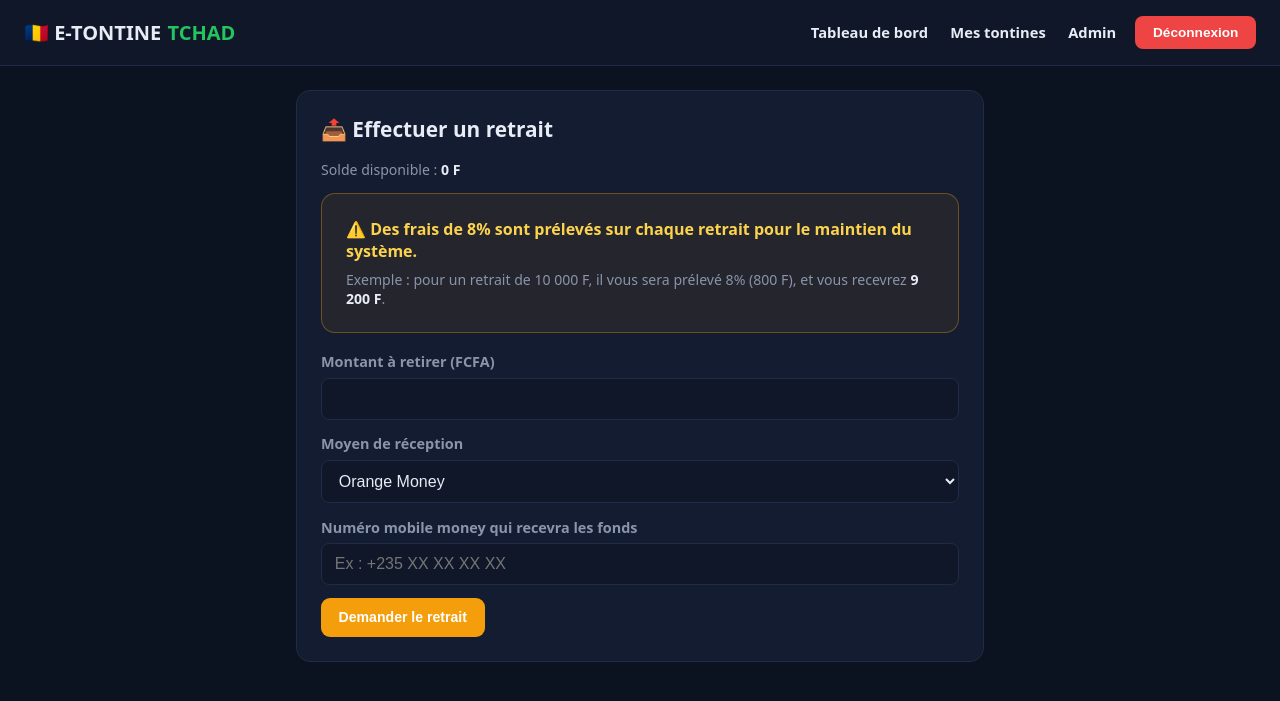
After one commit to metheraste-lang/etontine-django, a Django app: page /portefeuille/retrait/ in a window 1280 px wide. The commit adds this page. Shown: the top 701 px of the page. Run offline with Django 5.2, Linux system fonts and the light colour scheme; the visitor is signed in with stand-in values (Sample User, id 1).

Commit message:
Ajout portefeuille (depot/retrait), tontines individuelles/collectives, code invitation

```diff
--- a/comptes/models.py
+++ b/comptes/models.py
@@ -22,6 +22,7 @@ class Utilisateur(AbstractUser):
         help_text="Numéro de téléphone (ex: +235 XX XX XX XX)",
     )
     role = models.CharField(max_length=20, choices=ROLES, default=ROLE_MEMBRE)
+    solde = models.DecimalField(max_digits=12, decimal_places=2, default=0, help_text="Solde disponible en FCFA")
     date_creation = models.DateTimeField(auto_now_add=True)
 
     @property
--- /dev/null
+++ b/templates/tontines/retirer.html
@@ -0,0 +1,49 @@
+{% extends "base.html" %}
+{% block titre %}Retrait — E-Tontine Tchad{% endblock %}
+{% block contenu %}
+<div class="card">
+    <h2>📤 Effectuer un retrait</h2>
+    <p class="muted">Solde disponible : <strong style="color: var(--text);">{{ user.solde }} F</strong></p>
+
+    <div class="card" style="background: rgba(245,158,11,0.08); border-color: rgba(245,158,11,0.35); margin-bottom:0;">
+        <p style="margin:0; font-weight:700; color:#fcd34d;">⚠️ Des frais de {{ frais_pourcent }}% sont prélevés sur chaque retrait pour le maintien du système.</p>
+        <p class="muted" style="margin:0.5rem 0 0;">
+            Exemple : pour un retrait de 10 000 F, il vous sera prélevé {{ frais_pourcent }}% (800 F), et vous recevrez <strong style="color: var(--text);">9 200 F</strong>.
+        </p>
+    </div>
+
+    <form method="post" style="margin-top:1.2rem;">
+        {% csrf_token %}
+        <label for="montant">Montant à retirer (FCFA)</label>
+        <input type="number" step="0.01" min="1" name="montant" id="montant" oninput="recalculer()" required>
+
+        <div id="apercu" class="muted" style="margin-top:0.6rem; font-size:0.85rem;"></div>
+
+        <label for="moyen_paiement">Moyen de réception</label>
+        <select name="moyen_paiement" id="moyen_paiement" required>
+            {% for valeur, libelle in moyens %}
+            <option value="{{ valeur }}">{{ libelle }}</option>
+            {% endfor %}
+        </select>
+
+        <label for="numero_reception">Numéro mobile money qui recevra les fonds</label>
+        <input type="text" name="numero_reception" id="numero_reception" placeholder="Ex : +235 XX XX XX XX" required>
+
+        <div class="btn-row"><button type="submit" class="btn-amber">Demander le retrait</button></div>
+    </form>
+</div>
+
+<script>
+    function recalculer() {
+        const montant = parseFloat(document.getElementById('montant').value) || 0;
+        const frais = Math.round(montant * {{ frais_pourcent }} / 100 * 100) / 100;
+        const net = Math.round((montant - frais) * 100) / 100;
+        const apercu = document.getElementById('apercu');
+        if (montant > 0) {
+            apercu.innerHTML = 'Frais (' + {{ frais_pourcent }} + '%) : <strong style="color:#fcd34d;">' + frais + ' F</strong> — Montant net à recevoir : <strong style="color:#86efac;">' + net + ' F</strong>';
+        } else {
+            apercu.innerHTML = '';
+        }
+    }
+</script>
+{% endblock %}
--- a/tontines/urls.py
+++ b/tontines/urls.py
@@ -7,5 +7,14 @@ urlpatterns = [
     path('tontines/<int:tontine_id>/', views.detail_tontine, name='detail_tontine'),
     path('tontines/<int:tontine_id>/rejoindre/', views.rejoindre_tontine, name='rejoindre_tontine'),
     path('tontines/<int:tontine_id>/nouveau-cycle/', views.creer_cycle, name='creer_cycle'),
+    path('tontines/rejoindre-code/', views.rejoindre_par_code, name='rejoindre_par_code'),
     path('cycles/<int:cycle_id>/', views.detail_cycle, name='detail_cycle'),
+
+    path('portefeuille/depot/', views.deposer, name='deposer'),
+    path('portefeuille/retrait/', views.retirer, name='retirer'),
+
+    path('admin-tontine/depots/<int:depot_id>/valider/', views.valider_depot, name='valider_depot'),
+    path('admin-tontine/depots/<int:depot_id>/rejeter/', views.rejeter_depot, name='rejeter_depot'),
+    path('admin-tontine/retraits/<int:retrait_id>/valider/', views.valider_retrait, name='valider_retrait'),
+    path('admin-tontine/retraits/<int:retrait_id>/rejeter/', views.rejeter_retrait, name='rejeter_retrait'),
 ]
--- a/tontines/views.py
+++ b/tontines/views.py
@@ -1,14 +1,20 @@
 import datetime
+from decimal import Decimal, ROUND_HALF_UP
 
 from django.contrib import messages
-from django.contrib.auth.decorators import login_required
+from django.contrib.auth.decorators import login_required, user_passes_test
 from django.shortcuts import render, redirect, get_object_or_404
+from django.utils import timezone
 
-from .models import Tontine, Adhesion, Cycle, Cotisation
+from .models import Tontine, Adhesion, Cycle, Cotisation, Depot, Retrait, MOYENS_MOBILE_MONEY, FRAIS_RETRAIT_POURCENT
 
 
 def _peut_gerer_tontine(user, tontine):
     return user == tontine.createur or user.est_administrateur
+
+
+def _est_admin(user):
+    return user.is_authenticated and user.est_administrateur
 
 
 def _designer_beneficiaire(tontine, numero_cycle):
@@ -49,6 +55,7 @@ def creer_tontine(request):
         description = request.POST.get('description', '').strip()
         montant = request.POST.get('montant_cotisation')
         frequence = request.POST.get('frequence', Tontine.FREQUENCE_MENSUELLE)
+        type_tontine = request.POST.get('type_tontine', Tontine.TYPE_COLLECTIVE)
 
         if not nom or not montant:
             messages.error(request, "Le nom et le montant de cotisation sont obligatoires.")
@@ -56,13 +63,46 @@ def creer_tontine(request):
             tontine = Tontine.objects.create(
                 nom=nom, description=description,
                 montant_cotisation=montant, frequence=frequence,
+                type_tontine=type_tontine,
                 createur=request.user,
             )
             Adhesion.objects.create(tontine=tontine, utilisateur=request.user, ordre_tirage=1)
-            messages.success(request, f"La tontine « {tontine.nom} » a été créée.")
+            if type_tontine == Tontine.TYPE_INDIVIDUELLE:
+                messages.success(request, f"Votre tontine individuelle « {tontine.nom} » a été créée.")
+            else:
+                messages.success(
+                    request,
+                    f"La tontine « {tontine.nom} » a été créée. Code d'invitation : {tontine.code_invitation}"
+                )
             return redirect('detail_tontine', tontine_id=tontine.id)
 
-    return render(request, 'tontines/creer.html', {'frequences': Tontine.FREQUENCES})
+    return render(request, 'tontines/creer.html', {
+        'frequences': Tontine.FREQUENCES,
+        'types': Tontine.TYPES,
+    })
+
+
+@login_required
+def rejoindre_par_code(request):
+    if request.method == 'POST':
+        code = request.POST.get('code', '').strip().upper()
+        tontine = Tontine.objects.filter(
+            code_invitation=code, statut=Tontine.STATUT_ACTIVE, type_tontine=Tontine.TYPE_COLLECTIVE,
+        ).first()
+
+        if not tontine:
+            messages.error(request, "Aucune tontine collective active ne correspond à ce code.")
+            return redirect('liste_tontines')
+
+        if Adhesion.objects.filter(tontine=tontine, utilisateur=request.user).exists():
+            messages.info(request, "Vous êtes déjà membre de cette tontine.")
+        else:
+            prochain_ordre = tontine.adhesions.count() + 1
+            Adhesion.objects.create(tontine=tontine, utilisateur=request.user, ordre_tirage=prochain_ordre)
+            messages.success(request, f"Vous avez rejoint la tontine « {tontine.nom} ».")
+        return redirect('detail_tontine', tontine_id=tontine.id)
+
+    return redirect('liste_tontines')
 
 
 @login_required
@@ -172,3 +212,146 @@ def detail_cycle(request, cycle_id):
         'peut_gerer': peut_gerer,
         'moyens': Cotisation.MOYENS,
     })
+
+
+# --------------------------------------------------------------------------
+# Portefeuille : dépôt et retrait
+# --------------------------------------------------------------------------
+
+@login_required
+def deposer(request):
+    if request.method == 'POST':
+        montant = request.POST.get('montant')
+        moyen_paiement = request.POST.get('moyen_paiement')
+        reference = request.POST.get('reference_transaction', '').strip()
+
+        try:
+            montant_decimal = Decimal(montant)
+        except (TypeError, ValueError, ArithmeticError):
+            montant_decimal = None
+
+        if not montant_decimal or montant_decimal <= 0:
+            messages.error(request, "Montant invalide.")
+        elif not reference:
+            messages.error(request, "Merci de renseigner la référence de la transaction mobile money.")
+        else:
+            Depot.objects.create(
+                utilisateur=request.user, montant=montant_decimal,
+                moyen_paiement=moyen_paiement, reference_transaction=reference,
+            )
+            messages.success(
+                request,
+                "Votre demande de dépôt a été enregistrée. Elle sera prise en compte "
+                "après validation par un administrateur."
+            )
+            return redirect('tableau_bord')
+
+    return render(request, 'tontines/deposer.html', {'moyens': MOYENS_MOBILE_MONEY})
+
+
+@login_required
+def retirer(request):
+    if request.method == 'POST':
+        montant = request.POST.get('montant')
+        moyen_paiement = request.POST.get('moyen_paiement')
+        numero_reception = request.POST.get('numero_reception', '').strip()
+
+        try:
+            montant_decimal = Decimal(montant)
+        except (TypeError, ValueError, ArithmeticError):
+            montant_decimal = None
+
+        if not montant_decimal or montant_decimal <= 0:
+            messages.error(request, "Montant invalide.")
+        elif not numero_reception:
+            messages.error(request, "Merci de renseigner le numéro mobile money qui recevra les fonds.")
+        elif montant_decimal > request.user.solde:
+            messages.error(request, "Solde insuffisant pour effectuer ce retrait.")
+        else:
+            frais = (montant_decimal * Decimal(FRAIS_RETRAIT_POURCENT) / Decimal(100)).quantize(
+                Decimal('0.01'), rounding=ROUND_HALF_UP
+            )
+            montant_net = montant_decimal - frais
+
+            Retrait.objects.create(
+                utilisateur=request.user, montant_demande=montant_decimal,
+                frais=frais, montant_net=montant_net,
+                moyen_paiement=moyen_paiement, numero_reception=numero_reception,
+            )
+            # Le montant est retenu immédiatement ; il sera remboursé si la demande est rejetée
+            request.user.solde -= montant_decimal
+            request.user.save(update_fields=['solde'])
+
+            messages.success(
+                request,
+                f"Demande de retrait enregistrée : {montant_net} F seront envoyés après validation "
+                f"(frais de maintien du système de {FRAIS_RETRAIT_POURCENT}% = {frais} F déduits)."
+            )
+            return redirect('tableau_bord')
+
+    frais_exemple = FRAIS_RETRAIT_POURCENT
+    return render(request, 'tontines/retirer.html', {
+        'moyens': MOYENS_MOBILE_MONEY,
+        'frais_pourcent': frais_exemple,
+    })
+
+
+# --------------------------------------------------------------------------
+# Validation administrateur des dépôts et retraits
+# --------------------------------------------------------------------------
+
+@user_passes_test(_est_admin, login_url='connexion')
+def valider_depot(request, depot_id):
+    depot = get_object_or_404(Depot, id=depot_id, statut=Depot.STATUT_EN_ATTENTE)
+    depot.statut = Depot.STATUT_VALIDE
+    depot.date_traitement = timezone.now()
+    depot.traite_par = request.user
+    depot.save()
+
+    depot.utilisateur.solde += depot.montant
+    depot.utilisateur.save(update_fields=['solde'])
+
+    messages.success(request, f"Dépôt de {depot.montant} F validé pour {depot.utilisateur}.")
+    return redirect('espace_admin')
+
+
+@user_passes_test(_est_admin, login_url='connexion')
+def rejeter_depot(request, depot_id):
+    depot = get_object_or_404(Depot, id=depot_id, statut=Depot.STATUT_EN_ATTENTE)
+    depot.statut = Depot.STATUT_REJETE
+    depot.date_traitement = timezone.now()
+    depot.traite_par = request.user
+    depot.save()
+    messages.info(request, f"Dépôt de {depot.montant} F rejeté.")
+    return redirect('espace_admin')
+
+
+@user_passes_test(_est_admin, login_url='connexion')
+def valider_retrait(request, retrait_id):
+    retrait = get_object_or_404(Retrait, id=retrait_id, statut=Retrait.STATUT_EN_ATTENTE)
+    retrait.statut = Retrait.STATUT_VALIDE
+    retrait.date_traitement = timezone.now()
+    retrait.traite_par = request.user
+    retrait.save()
+    messages.success(
+        request,
+        f"Retrait validé : {retrait.montant_net} F à envoyer à {retrait.utilisateur} "
+        f"via {retrait.get_moyen_paiement_display()} ({retrait.numero_reception})."
+    )
+    return redirect('espace_admin')
+
+
+@user_passes_test(_est_admin, login_url='connexion')
+def rejeter_retrait(request, retrait_id):
+    retrait = get_object_or_404(Retrait, id=retrait_id, statut=Retrait.STATUT_EN_ATTENTE)
+    retrait.statut = Retrait.STATUT_REJETE
+    retrait.date_traitement = timezone.now()
+    retrait.traite_par = request.user
+    retrait.save()
+
+    # Remboursement du montant retenu lors de la demande
+    retrait.utilisateur.solde += retrait.montant_demande
+    retrait.utilisateur.save(update_fields=['solde'])
+
+    messages.info(request, f"Retrait rejeté et {retrait.montant_demande} F remboursés à {retrait.utilisateur}.")
+    return redirect('espace_admin')
```
Also changed, not shown: comptes/views.py (+16 -1 lines), templates/comptes/espace_admin.html (+69 -1 lines), templates/comptes/tableau_bord.html (+9 -6 lines), templates/tontines/creer.html (+11 -0 lines), templates/tontines/deposer.html (added, +26 -0 lines), templates/tontines/detail.html (+6 -1 lines), templates/tontines/liste.html (+18 -27 lines), tontines/admin.py (+18 -4 lines), tontines/models.py (+112 -10 lines), comptes/migrations/0002_utilisateur_solde.py (added), tontines/migrations/0002_tontine_code_invitation_tontine_type_tontine_and_more.py (added).
